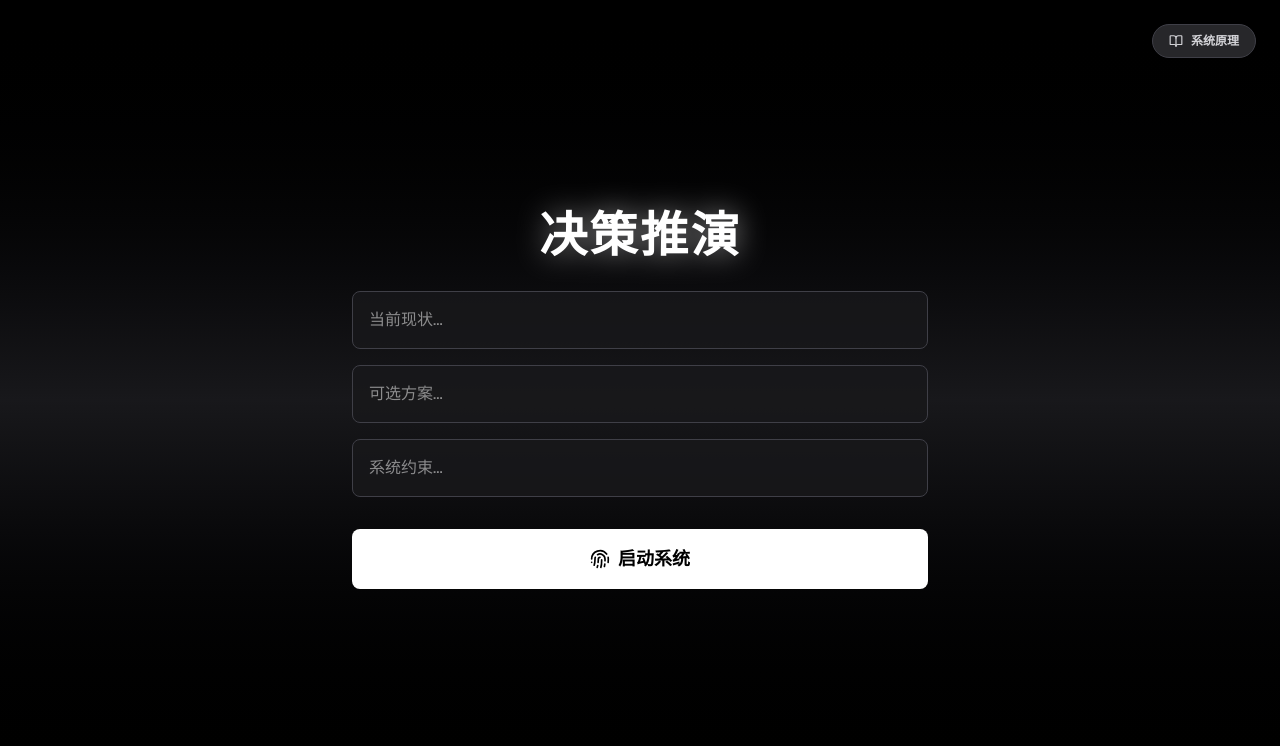
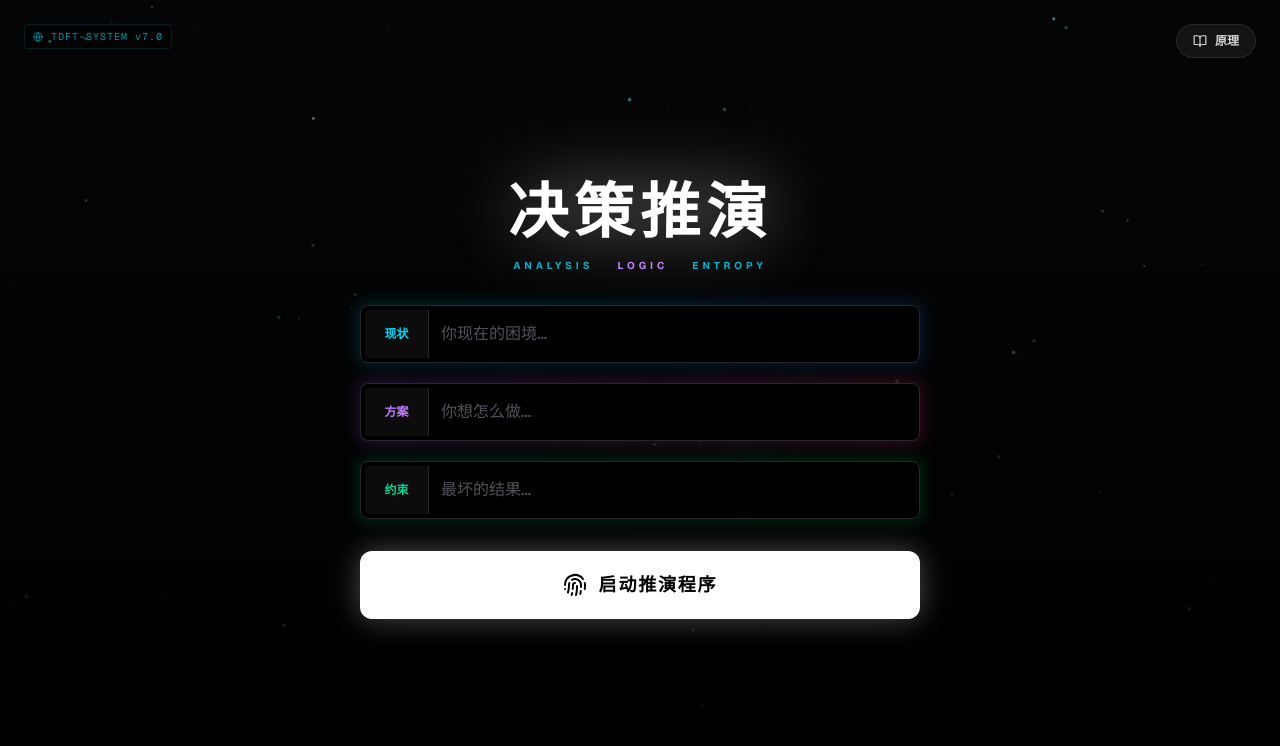
Before and after one commit to victorzhang999/tdft-system, a Next.js app: page / in a window 1280 px wide. Shown: the top 746 px of the page. Built offline with nearby package versions, Linux system fonts and the light colour scheme.

Commit message:
style: high contrast stable

```diff
--- a/app/page.tsx
+++ b/app/page.tsx
@@ -1,10 +1,65 @@
 'use client';
 
-import { useState, useEffect } from 'react';
+import { useState, useEffect, useRef } from 'react';
 import { motion, AnimatePresence } from 'framer-motion';
-// 只保留最基础的图标，防止版本冲突
-import { Fingerprint, Activity, Zap, Shield, BookOpen, Send, X, Atom } from 'lucide-react';
+import { Fingerprint, Activity, Zap, Shield, BookOpen, Send, X, Atom, Sparkles, Cpu, Globe } from 'lucide-react';
 
+// --- 1. 星空特效组件 (已做防崩处理) ---
+const Starfield = () => {
+  const canvasRef = useRef<HTMLCanvasElement>(null);
+
+  useEffect(() => {
+    const canvas = canvasRef.current;
+    if (!canvas) return;
+    const ctx = canvas.getContext('2d');
+    if (!ctx) return;
+
+    // 设置画布大小
+    const setSize = () => {
+      canvas.width = window.innerWidth;
+      canvas.height = window.innerHeight;
+    };
+    setSize();
+    window.addEventListener('resize', setSize);
+
+    // 粒子参数
+    const particles: {x: number, y: number, size: number, speed: number, opacity: number}[] = [];
+    const count = 100; // 粒子数量
+
+    // 初始化粒子
+    for (let i = 0; i < count; i++) {
+      particles.push({
+        x: Math.random() * canvas.width,
+        y: Math.random() * canvas.height,
+        size: Math.random() * 2,
+        speed: Math.random() * 0.5 + 0.1,
+        opacity: Math.random()
+      });
+    }
+
+    // 动画循环
+    const animate = () => {
+      ctx.clearRect(0, 0, canvas.width, canvas.height);
+      particles.forEach(p => {
+        p.y -= p.speed; // 向上飘
+        if (p.y < 0) p.y = canvas.height; // 循环
+
+        ctx.beginPath();
+        ctx.arc(p.x, p.y, p.size, 0, Math.PI * 2);
+        ctx.fillStyle = `rgba(103, 232, 249, ${p.opacity})`; // 青色星光
+        ctx.fill();
+      });
+      requestAnimationFrame(animate);
+    };
+    animate();
+
+    return () => window.removeEventListener('resize', setSize);
+  }, []);
+
+  return <canvas ref={canvasRef} className="absolute inset-0 z-0 pointer-events-none opacity-60" />;
+};
+
+// --- 2. 主页面组件 ---
 export default function EntropyPage() {
   const [mounted, setMounted] = useState(false);
   const [status, setStatus] = useState('idle');
@@ -17,32 +72,28 @@ export default function EntropyPage() {
   const [q3, setQ3] = useState('');
   const [supplement, setSupplement] = useState('');
 
-  // 确保只在客户端渲染
   useEffect(() => { setMounted(true); }, []);
 
-  // 1. 开始分析
+  // 开始分析
   const startAnalysis = async () => {
     if (!q1.trim() && !q2.trim() && !q3.trim()) {
       alert("⚠️ 请输入内容");
       return;
     }
     setStatus('analyzing');
-
-    // 模拟上下文构建
     const combinedInput = `【现状】：${q1}\n【选项】：${q2}\n【边界】：${q3}`;
-
     await fetchAnalysis(combinedInput, null);
   };
 
-  // 2. 提交补充
+  // 提交补充
   const submitSupplement = async () => {
     if (!supplement.trim()) return;
     setStatus('analyzing');
-    await fetchAnalysis(supplement, null);
+    await fetchAnalysis(supplement, `【现状】：${q1}\n【选项】：${q2}\n【边界】：${q3}`);
     setSupplement('');
   };
 
-  // 核心请求
+  // API 请求
   const fetchAnalysis = async (input: string, context: string | null) => {
     try {
       const res = await fetch('/api/analyze', {
@@ -56,7 +107,7 @@ export default function EntropyPage() {
       setStatus('result');
     } catch (error) {
       console.error(error);
-      alert("⚠️ 网络连接错误，请检查 API Key");
+      alert("⚠️ 网络错误，请检查 API Key");
       setStatus('idle');
     }
   };
@@ -64,23 +115,31 @@ export default function EntropyPage() {
   if (!mounted) return <div className="min-h-screen bg-black" />;
 
   const getProbabilityColor = (score: number) => {
-    if (score >= 75) return 'bg-emerald-500';
-    if (score >= 40) return 'bg-cyan-500';
-    return 'bg-red-500';
+    if (score >= 75) return 'bg-emerald-500 shadow-[0_0_20px_rgba(16,185,129,0.5)]';
+    if (score >= 40) return 'bg-cyan-500 shadow-[0_0_20px_rgba(6,182,212,0.5)]';
+    return 'bg-red-500 shadow-[0_0_20px_rgba(239,68,68,0.5)]';
   };
 
   return (
-    <main className="min-h-screen bg-black text-white font-sans flex flex-col items-center justify-center p-4 relative overflow-hidden">
+    <main className="min-h-screen bg-[#050505] text-white font-sans flex flex-col items-center justify-center p-4 relative overflow-hidden">
 
-      {/* 极简背景，移除 Canvas 避免报错 */}
-      <div className="absolute inset-0 bg-gradient-to-b from-black via-zinc-900 to-black z-0 pointer-events-none" />
+      {/* 背景特效 */}
+      <Starfield />
+      <div className="absolute inset-0 bg-gradient-to-b from-transparent via-black/50 to-black z-0 pointer-events-none" />
 
-      {/* 右上角 按钮 */}
+      {/* 顶部 HUD */}
+      <div className="absolute top-6 left-6 flex flex-col gap-1 z-10 opacity-70">
+         <div className="flex items-center gap-2 text-[10px] text-cyan-400 font-mono tracking-widest border border-cyan-900/50 px-2 py-1 rounded bg-black/50 backdrop-blur">
+            <Globe size={10}/> TDFT-SYSTEM v7.0
+         </div>
+      </div>
+
+      {/* 说明书按钮 */}
       <button
         onClick={() => setShowManual(true)}
-        className="fixed top-6 right-6 z-50 flex items-center gap-2 px-4 py-2 rounded-full bg-zinc-800 border border-zinc-700 text-xs font-bold text-zinc-300"
+        className="fixed top-6 right-6 z-50 flex items-center gap-2 px-4 py-2 rounded-full bg-zinc-900/80 border border-zinc-700/50 text-xs font-bold text-zinc-300 hover:text-white hover:border-cyan-500/50 transition-all backdrop-blur"
       >
-        <BookOpen size={14}/> 系统原理
+        <BookOpen size={14}/> 原理
       </button>
 
       {/* 说明书弹窗 */}
@@ -88,78 +147,166 @@ export default function EntropyPage() {
         {showManual && (
           <motion.div
             initial={{ opacity: 0 }} animate={{ opacity: 1 }} exit={{ opacity: 0 }}
-            className="fixed inset-0 z-[100] flex items-center justify-center p-4 bg-black/90 backdrop-blur-sm"
+            className="fixed inset-0 z-[100] flex items-center justify-center p-6 bg-black/95 backdrop-blur-xl"
             onClick={() => setShowManual(false)}
           >
-            <div className="bg-zinc-900 border border-zinc-700 p-8 rounded-xl max-w-lg w-full">
-                <h2 className="text-xl font-bold mb-4">热力学决策场论</h2>
-                <p className="text-zinc-400 mb-6">本系统通过计算熵值与激活能来量化决策成功率。</p>
-                <button onClick={() => setShowManual(false)} className="w-full py-3 bg-zinc-800 rounded font-bold">关闭</button>
+            <div className="bg-[#0a0a0a] border border-zinc-800 p-8 rounded-2xl max-w-lg w-full shadow-2xl relative overflow-hidden">
+                <div className="absolute top-0 left-0 w-full h-1 bg-gradient-to-r from-cyan-500 to-purple-500"></div>
+                <h2 className="text-2xl font-black mb-2 text-white tracking-wider">热力学决策场论</h2>
+                <p className="text-zinc-500 text-xs font-mono mb-6">THERMODYNAMIC DECISION FIELD THEORY</p>
+                <div className="space-y-4 text-zinc-400 text-sm leading-relaxed">
+                    <p>本系统基于非平衡态热力学，将决策过程建模为能量跃迁。</p>
+                    <ul className="list-disc pl-5 space-y-2 text-zinc-300">
+                        <li><span className="text-cyan-400 font-bold">熵 (Entropy):</span> 系统的混乱程度与迷茫指数。</li>
+                        <li><span className="text-purple-400 font-bold">激活能 (Activation):</span> 改变现状所需的能量门槛。</li>
+                        <li><span className="text-emerald-400 font-bold">概率 (Probability):</span> 路径坍缩成功的可能性。</li>
+                    </ul>
+                </div>
+                <button onClick={() => setShowManual(false)} className="w-full mt-8 py-4 bg-zinc-900 hover:bg-zinc-800 text-white rounded-lg font-bold tracking-widest text-xs border border-zinc-800 transition-all">关闭终端</button>
             </div>
           </motion.div>
         )}
       </AnimatePresence>
 
-      <div className="z-10 w-full max-w-xl flex flex-col items-center gap-8">
+      <div className="z-10 w-full max-w-xl flex flex-col items-center gap-10">
 
         {status === 'idle' && (
-          <motion.div initial={{ opacity: 0 }} animate={{ opacity: 1 }} className="w-full space-y-8 text-center">
-             <h1 className="text-5xl font-black tracking-wider text-white drop-shadow-[0_0_15px_rgba(255,255,255,0.5)]">
-                决策推演
-              </h1>
+          <motion.div initial={{ opacity: 0, scale: 0.95 }} animate={{ opacity: 1, scale: 1 }} className="w-full space-y-8 text-center px-2">
 
-              <div className="space-y-4">
-                  <input type="text" value={q1} onChange={(e) => setQ1(e.target.value)} placeholder="当前现状..." className="w-full bg-zinc-900/80 border border-zinc-700 p-4 rounded-lg text-white outline-none focus:border-cyan-500 transition-colors" />
-                  <input type="text" value={q2} onChange={(e) => setQ2(e.target.value)} placeholder="可选方案..." className="w-full bg-zinc-900/80 border border-zinc-700 p-4 rounded-lg text-white outline-none focus:border-purple-500 transition-colors" />
-                  <input type="text" value={q3} onChange={(e) => setQ3(e.target.value)} placeholder="系统约束..." className="w-full bg-zinc-900/80 border border-zinc-700 p-4 rounded-lg text-white outline-none focus:border-emerald-500 transition-colors" />
+             {/* 标题：纯白高亮 + 强发光 */}
+             <div className="relative">
+                <h1 className="text-5xl md:text-6xl font-black tracking-widest text-white drop-shadow-[0_0_35px_rgba(255,255,255,0.5)]">
+                    决策推演
+                </h1>
+                <div className="mt-4 flex justify-center gap-6 text-[10px] font-bold tracking-[0.4em] text-cyan-400/80 uppercase">
+                    <span>Analysis</span>
+                    <span className="text-purple-400">Logic</span>
+                    <span>Entropy</span>
+                </div>
+             </div>
+
+              <div className="space-y-5 mt-8">
+                  {/* 输入框 1: 青色高亮 */}
+                  <div className="group relative">
+                      <div className="absolute -inset-0.5 bg-gradient-to-r from-cyan-500 to-blue-500 rounded-lg opacity-20 group-focus-within:opacity-100 transition duration-500 blur"></div>
+                      <div className="relative flex items-center bg-black border border-zinc-800 rounded-lg p-1">
+                          <div className="w-16 h-12 flex items-center justify-center text-cyan-400 border-r border-zinc-800 font-bold text-xs shrink-0 bg-zinc-900/50 rounded-l">
+                             现状
+                          </div>
+                          <input type="text" value={q1} onChange={(e) => setQ1(e.target.value)} placeholder="你现在的困境..." className="w-full bg-transparent p-3 text-white placeholder:text-zinc-600 outline-none font-medium" />
+                      </div>
+                  </div>
+
+                  {/* 输入框 2: 紫色高亮 */}
+                  <div className="group relative">
+                      <div className="absolute -inset-0.5 bg-gradient-to-r from-purple-500 to-pink-500 rounded-lg opacity-20 group-focus-within:opacity-100 transition duration-500 blur"></div>
+                      <div className="relative flex items-center bg-black border border-zinc-800 rounded-lg p-1">
+                          <div className="w-16 h-12 flex items-center justify-center text-purple-400 border-r border-zinc-800 font-bold text-xs shrink-0 bg-zinc-900/50 rounded-l">
+                             方案
+                          </div>
+                          <input type="text" value={q2} onChange={(e) => setQ2(e.target.value)} placeholder="你想怎么做..." className="w-full bg-transparent p-3 text-white placeholder:text-zinc-600 outline-none font-medium" />
+                      </div>
+                  </div>
+
+                  {/* 输入框 3: 绿色高亮 */}
+                  <div className="group relative">
+                      <div className="absolute -inset-0.5 bg-gradient-to-r from-emerald-500 to-green-500 rounded-lg opacity-20 group-focus-within:opacity-100 transition duration-500 blur"></div>
+                      <div className="relative flex items-center bg-black border border-zinc-800 rounded-lg p-1">
+                          <div className="w-16 h-12 flex items-center justify-center text-emerald-400 border-r border-zinc-800 font-bold text-xs shrink-0 bg-zinc-900/50 rounded-l">
+                             约束
+                          </div>
+                          <input type="text" value={q3} onChange={(e) => setQ3(e.target.value)} placeholder="最坏的结果..." className="w-full bg-transparent p-3 text-white placeholder:text-zinc-600 outline-none font-medium" />
+                      </div>
+                  </div>
               </div>
 
-              <button onClick={startAnalysis} className="w-full py-4 bg-white text-black font-bold text-lg rounded-lg hover:bg-zinc-200 transition-colors flex items-center justify-center gap-2">
-                 <Fingerprint size={20}/> 启动系统
+              <button onClick={startAnalysis} className="group relative w-full py-5 bg-white text-black font-black text-lg tracking-widest rounded-xl hover:scale-[1.02] transition-transform shadow-[0_0_30px_rgba(255,255,255,0.3)]">
+                 <div className="flex items-center justify-center gap-3">
+                    <Fingerprint className="group-hover:text-purple-600 transition-colors" size={24}/>
+                    启动推演程序
+                 </div>
               </button>
           </motion.div>
         )}
 
         {status === 'analyzing' && (
-           <div className="flex flex-col items-center gap-4">
-              <div className="w-12 h-12 border-4 border-zinc-800 border-t-white rounded-full animate-spin"></div>
-              <p className="text-zinc-500 text-sm font-mono animate-pulse">正在推演路径...</p>
+           <div className="flex flex-col items-center gap-8 py-20">
+              <div className="relative w-32 h-32">
+                 <div className="absolute inset-0 border-4 border-zinc-800 rounded-full"></div>
+                 <div className="absolute inset-0 border-4 border-t-cyan-400 border-r-transparent border-b-transparent border-l-transparent rounded-full animate-spin"></div>
+                 <div className="absolute inset-4 border-4 border-t-purple-500 border-r-transparent border-b-transparent border-l-transparent rounded-full animate-spin-reverse"></div>
+                 <div className="absolute inset-0 flex items-center justify-center animate-pulse">
+                    <Atom className="text-white" size={32}/>
+                 </div>
+              </div>
+              <p className="text-cyan-400 text-xs font-mono tracking-[0.3em] animate-pulse">SYSTEM PROCESSING...</p>
            </div>
         )}
 
         {status === 'result' && result && (
-           <motion.div initial={{ opacity: 0 }} animate={{ opacity: 1 }} className="w-full space-y-6">
+           <motion.div initial={{ opacity: 0, y: 20 }} animate={{ opacity: 1, y: 0 }} className="w-full space-y-6 pb-20">
 
-              {/* 结果卡片 */}
-              <div className="bg-zinc-900 border border-zinc-800 p-6 rounded-lg">
-                 <div className="flex justify-between items-end mb-4">
-                    <span className="text-zinc-500 font-bold text-xs uppercase">Probability</span>
-                    <span className="text-4xl font-bold text-white">{result.probability_score}%</span>
+              {/* 结果卡片：玻璃质感 */}
+              <div className="bg-zinc-900/60 border border-zinc-700/50 backdrop-blur-md p-8 rounded-2xl relative overflow-hidden">
+                 <div className="absolute top-0 right-0 p-4 opacity-10"><Sparkles size={64}/></div>
+
+                 <div className="flex justify-between items-end mb-6">
+                    <div>
+                        <span className="text-zinc-500 font-bold text-[10px] tracking-widest uppercase block mb-1">Success Probability</span>
+                        <span className="text-5xl font-black text-white drop-shadow-[0_0_10px_rgba(255,255,255,0.5)]">{result.probability_score}%</span>
+                    </div>
+                    <div className={`px-3 py-1 rounded text-xs font-bold ${result.probability_score > 60 ? 'bg-emerald-500/20 text-emerald-400' : 'bg-red-500/20 text-red-400'}`}>
+                        {result.probability_score > 60 ? 'RECOMMENDED' : 'HIGH RISK'}
+                    </div>
                  </div>
-                 <div className="w-full h-2 bg-zinc-800 rounded-full overflow-hidden mb-4">
-                    <div className={`h-full ${getProbabilityColor(result.probability_score)}`} style={{width: `${result.probability_score}%`}}></div>
+
+                 {/* 进度条 */}
+                 <div className="w-full h-3 bg-black rounded-full overflow-hidden mb-6 border border-zinc-800">
+                    <motion.div
+                        initial={{ width: 0 }}
+                        animate={{ width: `${result.probability_score}%` }}
+                        className={`h-full ${getProbabilityColor(result.probability_score)}`}
+                    />
                  </div>
-                 <p className="text-zinc-300 leading-relaxed border-l-2 border-white pl-4">
-                    {result.conclusion}
-                 </p>
+
+                 <div className="space-y-4">
+                     <div>
+                         <h3 className="text-[10px] text-cyan-500 font-bold tracking-widest uppercase mb-2 flex items-center gap-2"><Activity size={10}/> 诊断结论</h3>
+                         <p className="text-lg text-white font-bold leading-relaxed">{result.conclusion}</p>
+                     </div>
+                     <div className="h-px bg-zinc-800 w-full my-4"></div>
+                     <div>
+                         <h3 className="text-[10px] text-emerald-500 font-bold tracking-widest uppercase mb-2 flex items-center gap-2"><Zap size={10}/> 优化策略</h3>
+                         <p className="text-zinc-300 text-sm leading-7">{result.suggestion}</p>
+                     </div>
+                 </div>
               </div>
 
-              {/* 建议 */}
-              <div className="bg-zinc-900/50 border border-zinc-800 p-6 rounded-lg">
-                 <h3 className="text-xs font-bold text-zinc-500 mb-2 uppercase">Strategy</h3>
-                 <p className="text-emerald-400 italic">"{result.suggestion}"</p>
+              {/* 继续对话 */}
+              <div className="flex gap-0 border border-zinc-700 rounded-xl overflow-hidden shadow-lg">
+                 <input
+                    type="text"
+                    value={supplement}
+                    onChange={e => setSupplement(e.target.value)}
+                    placeholder="觉得不准？输入补充信息..."
+                    className="flex-grow bg-zinc-900 p-4 text-sm text-white placeholder:text-zinc-600 outline-none"
+                    onKeyDown={(e) => e.key === 'Enter' && submitSupplement()}
+                 />
+                 <button onClick={submitSupplement} className="bg-white text-black px-6 font-bold hover:bg-zinc-200 transition-colors"><Send size={18}/></button>
               </div>
 
-              <div className="flex gap-2">
-                 <input type="text" value={supplement} onChange={e => setSupplement(e.target.value)} placeholder="继续提问..." className="flex-grow bg-zinc-900 border border-zinc-700 p-3 rounded text-sm text-white outline-none" />
-                 <button onClick={submitSupplement} className="bg-white text-black px-4 rounded font-bold"><Send size={16}/></button>
-              </div>
-
-              <button onClick={() => setStatus('idle')} className="text-zinc-500 text-xs w-full text-center hover:text-white mt-4">重置</button>
+              <button onClick={() => {setStatus('idle'); setQ1(''); setQ2(''); setQ3('');}} className="w-full py-4 text-zinc-500 text-xs font-bold tracking-widest hover:text-white transition-colors flex items-center justify-center gap-2">
+                 <Cpu size={12}/> 重置系统 (RESET)
+              </button>
            </motion.div>
         )}
 
       </div>
+
+      <style jsx global>{`
+        .animate-spin-reverse { animation: spin-reverse 3s linear infinite; }
+        @keyframes spin-reverse { from { transform: rotate(360deg); } to { transform: rotate(0deg); } }
+      `}</style>
     </main>
   );
 }
```
